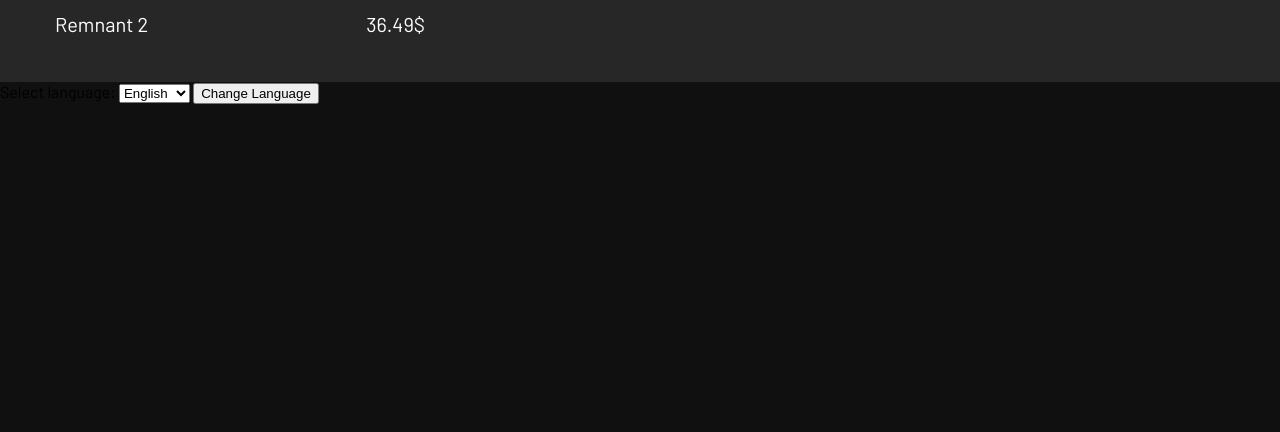
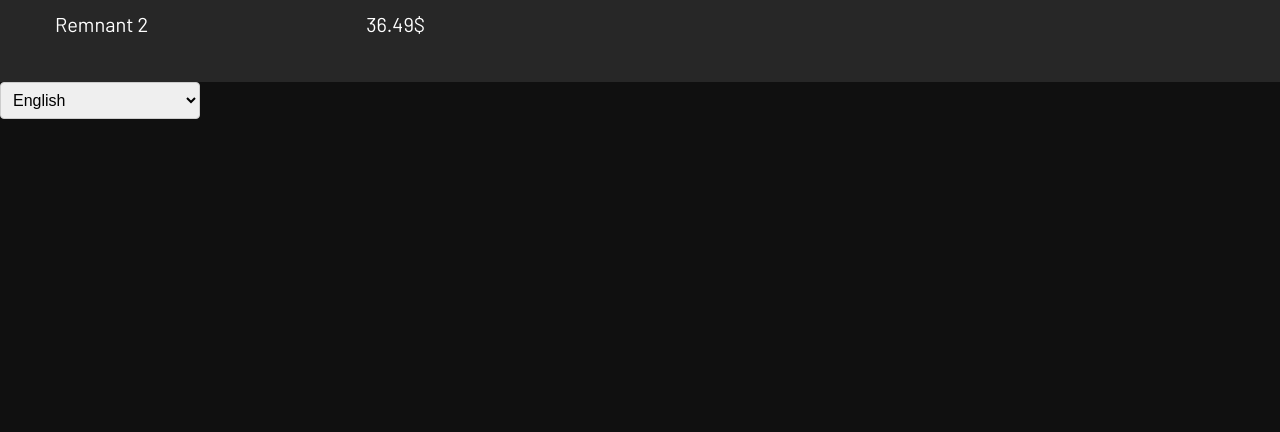
Before and after one commit to marti21/GameShop, a Django app: page /en/games/ in a window 1280 px wide. Shown: the part 1669-2101 px from the top of the page. Run offline with Django 4.2, Linux system fonts and the light colour scheme; a user stored in the database is signed in; data comes from the database, SQL or seed files in the repository; both versions use the stored data as it was after the commit; parts of the project's set-up code (start-up, migrations or seed data) failed here and were passed over.

Commit message:
Traduciones

```diff
--- a/TailwindCssProject/TailwindCssGameApp/static/css/inicio.css
+++ b/TailwindCssProject/TailwindCssGameApp/static/css/inicio.css
@@ -296,3 +296,36 @@ footer{
     background-color: #101010;
     margin: 0;
 }
+
+#language-selector {
+    padding: 8px;
+    border: 1px solid #ccc;
+    border-radius: 4px;
+    font-size: 16px;
+    width: 200px;
+}
+
+/* Cambiar el aspecto del selector al pasar el cursor sobre él */
+#language-selector:hover {
+    border-color: blue;
+}
+
+/* Cambiar el aspecto del selector cuando está enfocado */
+#language-selector:focus {
+    outline: none;
+    border-color: #4CAF50;
+    box-shadow: 0 0 5px rgba(76, 175, 80, 0.5);
+}
+
+/* Cambiar el aspecto de las opciones del selector */
+#language-selector option {
+    background-color: #fff;
+    color: #333;
+    padding: 30px;
+}
+
+/* Cambiar el aspecto de las opciones del selector cuando están seleccionadas */
+#language-selector option:checked {
+    background-color: #4CAF50;
+    color: #fff;
+}
--- a/TailwindCssProject/TailwindCssGameApp/templates/games.html
+++ b/TailwindCssProject/TailwindCssGameApp/templates/games.html
@@ -92,18 +92,16 @@
             </div>
         </main>
         <footer>
-            <form action="{% url 'set_language' %}" method="post">
+            <form action="{% url 'set_language' %}" method="post" id="language-form">
                 {% csrf_token %}
-                <label for="language-selector">Select language:</label>
-                <select name="language" id="language-selector">
+                <select name="language" id="language-selector" onchange=submitForm()>
                   {% get_available_languages as languages %}
+                  {% get_current_language as current_language %}
                   {% for lang_code, lang_name in languages %}
-                    <option value="{{ lang_code }}" {% if lang_code == LANGUAGE_CODE %}selected{% endif %}>{{ lang_name }}</option>
+                    <option value="{{ lang_code }}" {% if lang_code == current_language %}selected{% endif %}>{{ lang_name }}</option>
                   {% endfor %}
                 </select>
-                <button type="submit">Change Language</button>
               </form>
-
         </footer>
     </body>
     <script>
@@ -141,5 +139,10 @@
                 element.style.display = ''; // Restore default display property
             });
         }
+
+        function submitForm(){
+            const form = document.getElementById('language-form');
+            form.submit();
+        }
     </script>
 </html>
```
Also changed, not shown: TailwindCssProject/db.sqlite3.
